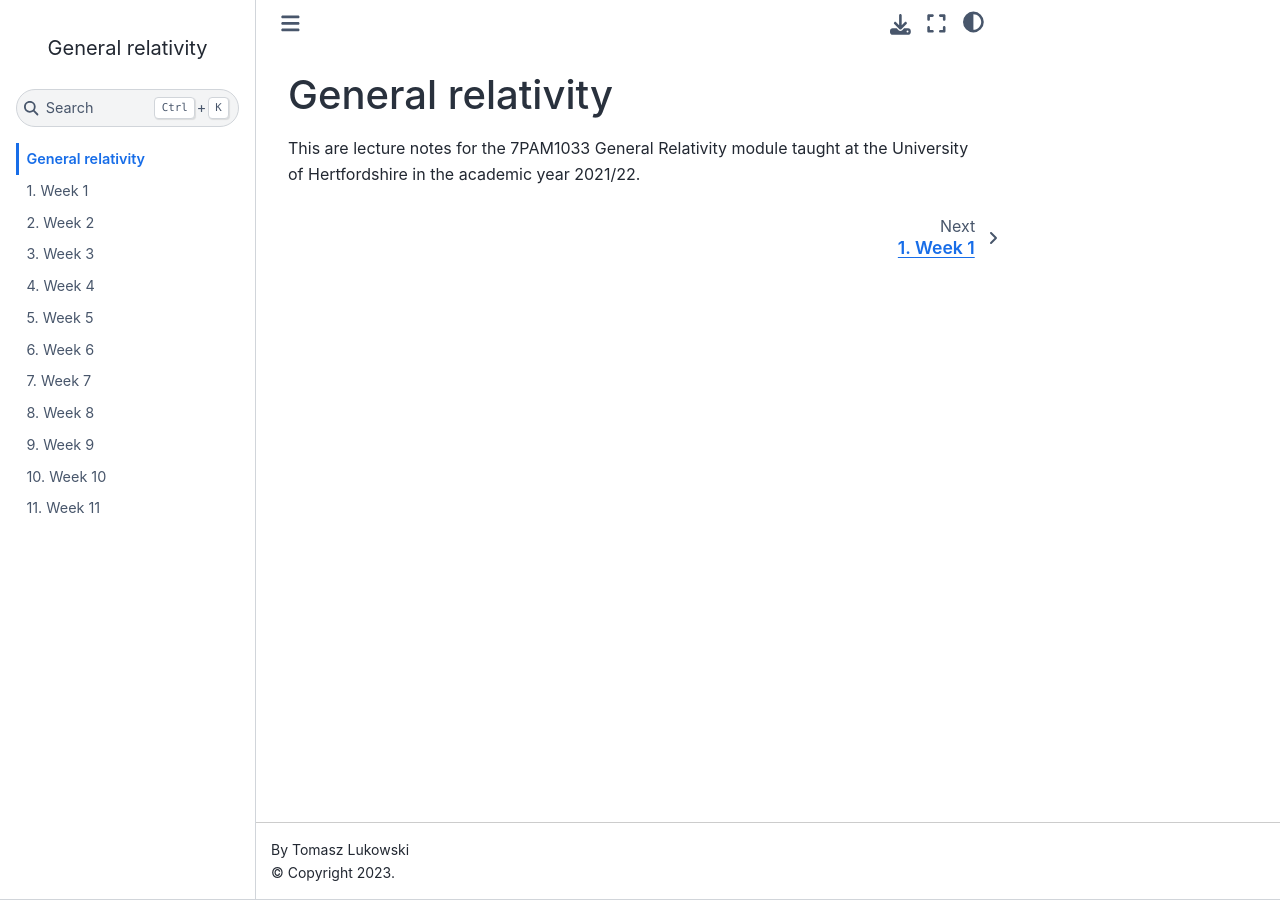
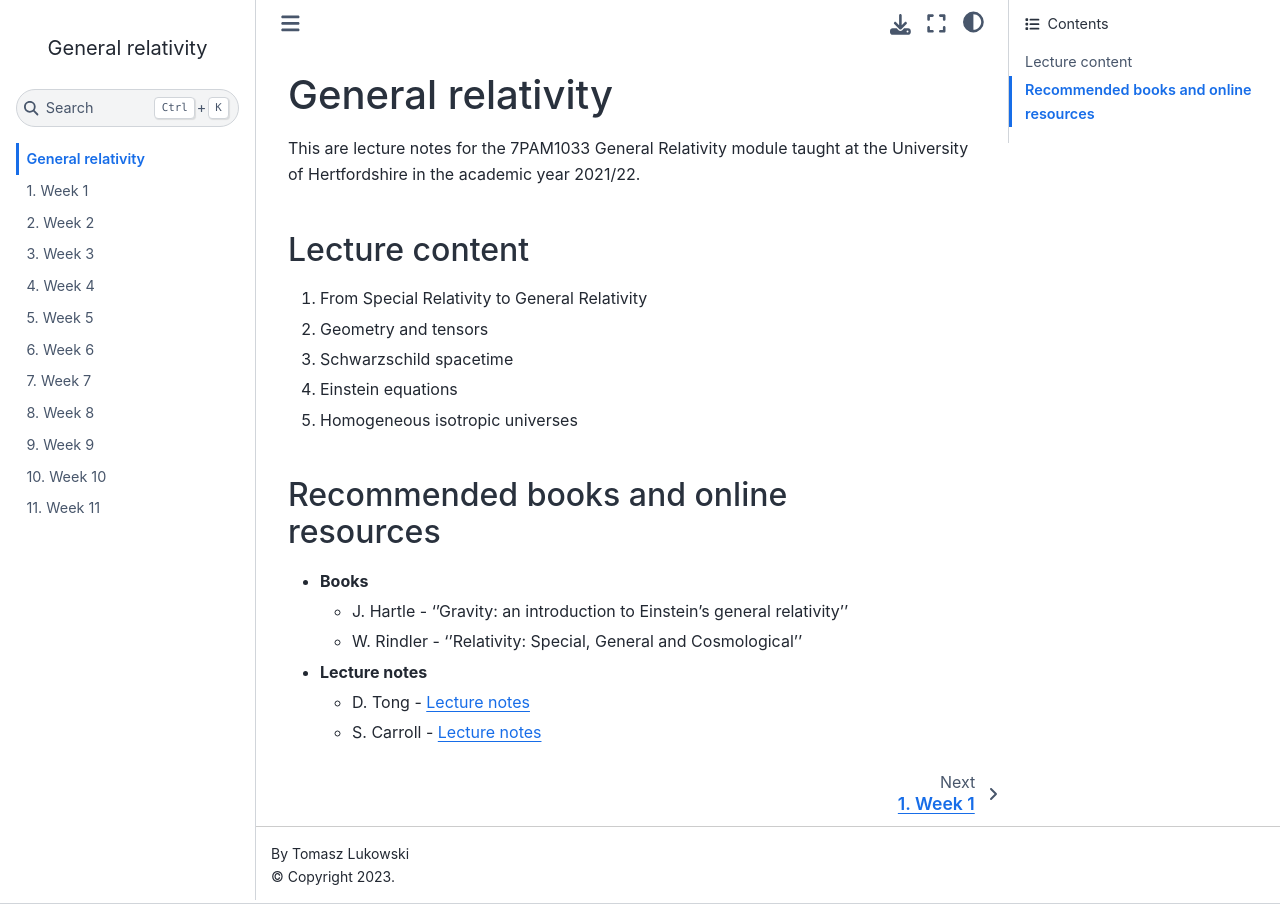
Before and after one commit to tomaszlukowski/General_relativity, a Jupyter Book: the page built from intro.md, in a window 1280 px wide. Built offline with Jupyter Book 1.0.4 settings and Sphinx 7.4.7 and the Sphinx Book theme 1.1.4, drawn with Linux system fonts in a browser that asks for light colours.

Commit message:
Add lecture content and references

```diff
--- a/intro.md
+++ b/intro.md
@@ -1,3 +1,19 @@
 # General relativity
 
 This are lecture notes for the 7PAM1033 General Relativity module taught at the University of Hertfordshire in the academic year 2021/22.
+
+## Lecture content
+
+1. From Special Relativity to General Relativity
+2. Geometry and tensors
+3. Schwarzschild spacetime
+4. Einstein equations
+5. Homogeneous isotropic universes
+
+## Recommended books and online resources
+- **Books**
+  - J. Hartle - ''Gravity: an introduction to Einstein's general relativity''
+  - W. Rindler - ''Relativity: Special, General and Cosmological''
+- **Lecture notes**
+  - D. Tong - [Lecture notes](http://www.damtp.cam.ac.uk/user/tong/gr.html)
+  - S. Carroll - [Lecture notes](https://arxiv.org/abs/gr-qc/9712019)
```
Also changed, not shown: Lectures/Week1.md (+4 -0 lines).
